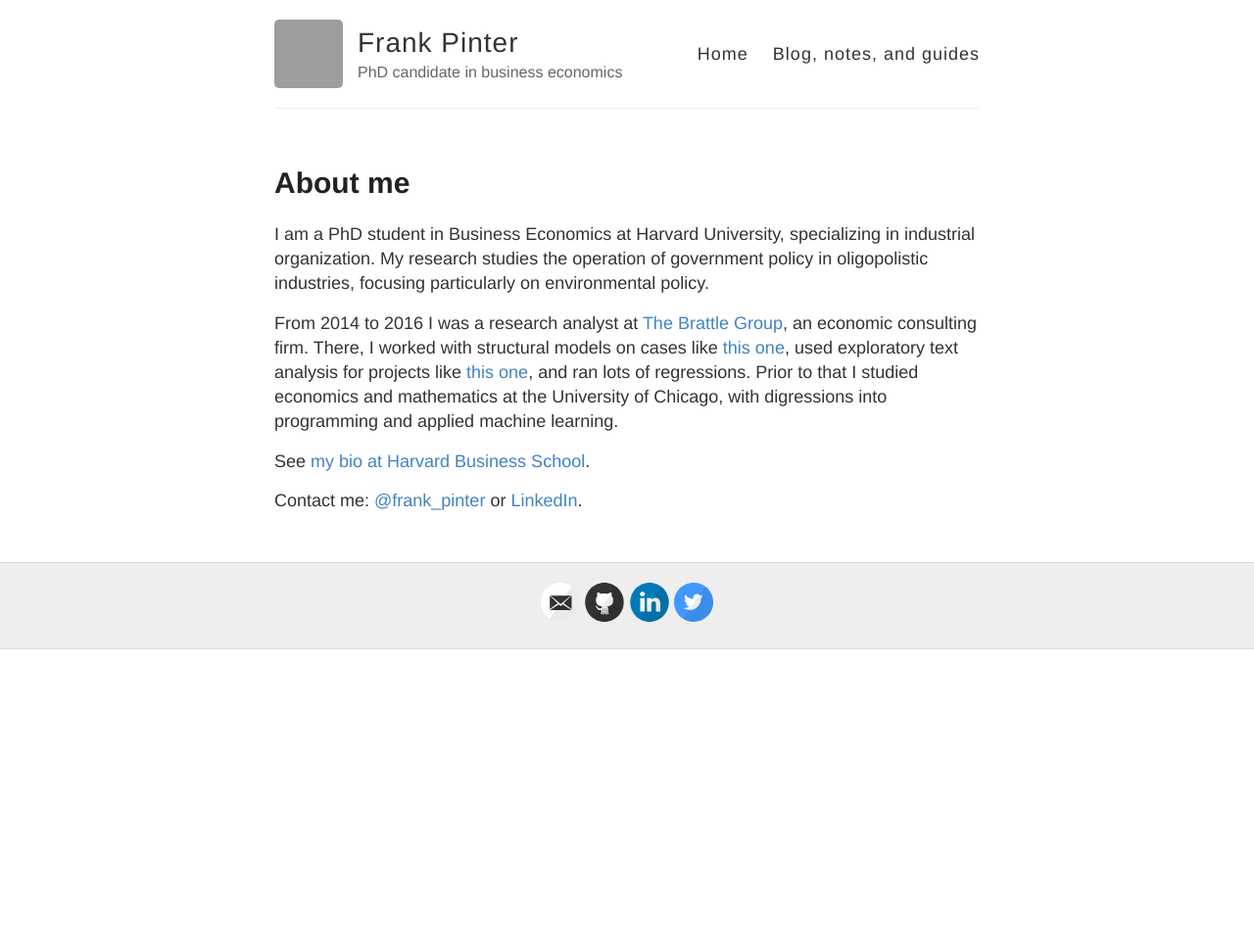
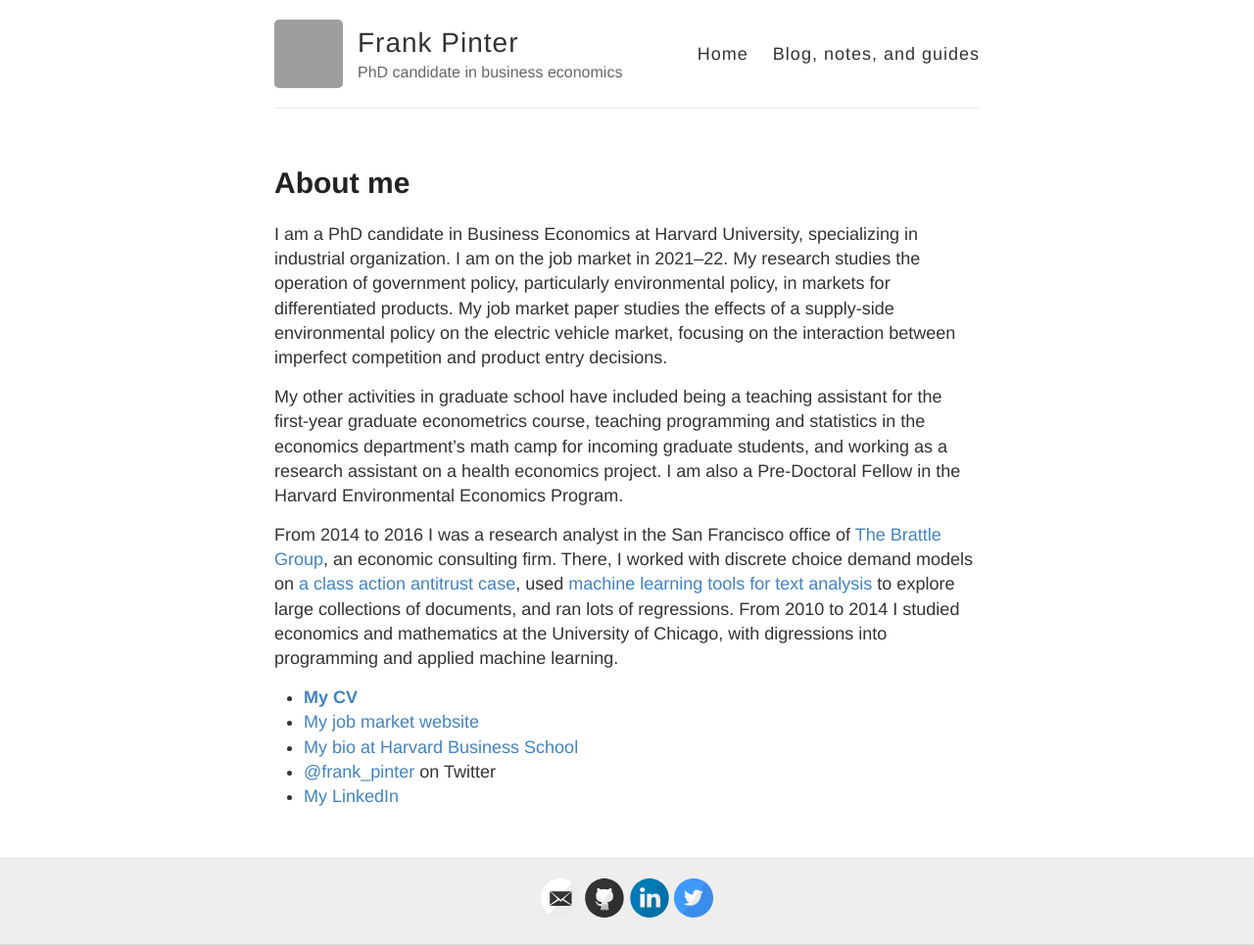
Before and after one commit to fpinter/fpinter.github.io, a Jekyll site: the page built from index.md, in a window 1280 px wide. Shown: the whole page at 98% size. Built offline with Jekyll 4.4.1, drawn with Linux system fonts in a browser that asks for light colours; before the commit the page ends 900 px from its top, so only the background shows below that; grey boxes are pictures that could not be loaded.

Commit message:
CV + some updates to about page

```diff
--- a/index.md
+++ b/index.md
@@ -6,10 +6,14 @@
     - /about/
 ---
 
-I am a PhD student in Business Economics at Harvard University, specializing in industrial organization. My research studies the operation of government policy in oligopolistic industries, focusing particularly on environmental policy.
+I am a PhD candidate in Business Economics at Harvard University, specializing in industrial organization. I am on the job market in 2021--22. My research studies the operation of government policy, particularly environmental policy, in markets for differentiated products. My job market paper studies the effects of a supply-side environmental policy on the electric vehicle market, focusing on the interaction between imperfect competition and product entry decisions.
 
-From 2014 to 2016 I was a research analyst at [The Brattle Group](http://www.brattle.com), an economic consulting firm. There, I worked with structural models on cases like [this one](http://www.brattle.com/news-and-knowledge/news/daubert-motion-granted-based-on-testimony-of-brattle-principal-daniel-mcfadden), used exploratory text analysis for projects like [this one](https://doi.org/10.1515/ev-2016-0007), and ran lots of regressions. Prior to that I studied economics and mathematics at the University of Chicago, with digressions into programming and applied machine learning.
+My other activities in graduate school have included being a teaching assistant for the first-year graduate econometrics course, teaching programming and statistics in the economics department's math camp for incoming graduate students, and working as a research assistant on a health economics project. I am also a Pre-Doctoral Fellow in the Harvard Environmental Economics Program.
 
-See [my bio at Harvard Business School](http://www.hbs.edu/faculty/Pages/profile.aspx?facId=889123).
+From 2014 to 2016 I was a research analyst in the San Francisco office of [The Brattle Group](http://www.brattle.com), an economic consulting firm. There, I worked with discrete choice demand models on [a class action antitrust case](http://www.brattle.com/news-and-knowledge/news/daubert-motion-granted-based-on-testimony-of-brattle-principal-daniel-mcfadden), used [machine learning tools for text analysis](https://doi.org/10.1515/ev-2016-0007) to explore large collections of documents, and ran lots of regressions. From 2010 to 2014 I studied economics and mathematics at the University of Chicago, with digressions into programming and applied machine learning.
 
-Contact me: [@frank_pinter](https://twitter.com/frank_pinter) or [LinkedIn](https://www.linkedin.com/in/frank-pinter-816a6956).
+- **[My CV](https://frankpinter.com/Pinter_CV.pdf)**
+- [My job market website](https://scholar.harvard.edu/pinter)
+- [My bio at Harvard Business School](http://www.hbs.edu/faculty/Pages/profile.aspx?facId=889123)
+- [@frank_pinter](https://twitter.com/frank_pinter) on Twitter
+- [My LinkedIn](https://www.linkedin.com/in/frank-pinter-816a6956)
```
Also changed, not shown: research.md (added, +8 -0 lines), 1 other file.
